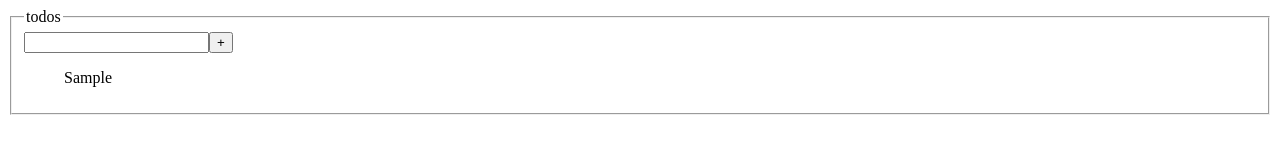
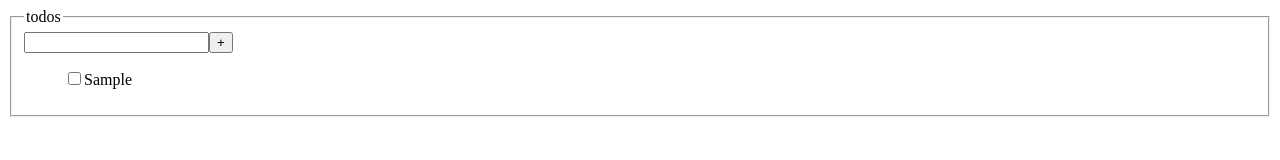
Before and after one commit to EGRrqq/todos, a React (Vite) app: page / in a window 1280 px wide. Both pictures are taken after typing "Sample" into the empty fields and a click on the button "add todo". Shown: the top 160 px of the page. Built offline with nearby package versions, Linux system fonts and the light colour scheme.

Commit message:
feat: add todo complete state

```diff
--- a/src/App.tsx
+++ b/src/App.tsx
@@ -1,14 +1,16 @@
-import { FormEvent, useCallback, useEffect, useState } from "react";
+import { FormEvent, MouseEvent, useCallback, useEffect, useState } from "react";
 import "./App.css";
 
 interface ITodo {
-  date: number;
+  date: string;
   text: string;
+  completed: boolean;
 }
 
 class Todo implements ITodo {
   text: string;
-  date = Date.now();
+  date = Date.now().toString();
+  completed = false;
 
   constructor(value: string) {
     this.text = value;
@@ -54,6 +56,15 @@ function App() {
 
     return cachedTodos ? JSON.parse(cachedTodos) : [];
   }
+  function toggleTodoCompleted(e: MouseEvent<HTMLInputElement>) {
+    const updatedTodos = todos.map((t) =>
+      t.date === (e.target as HTMLInputElement).id
+        ? { ...t, completed: !t.completed }
+        : t
+    );
+
+    setTodos(updatedTodos);
+  }
 
   return (
     <>
@@ -75,7 +86,16 @@ function App() {
 
         <ul>
           {todos.map((t) => (
-            <li key={t.date}>{t.text}</li>
+            <li key={t.date}>
+              <input
+                type="checkbox"
+                name="todo"
+                id={t.date}
+                checked={t.completed}
+                onClick={toggleTodoCompleted}
+              />
+              <label htmlFor={t.date}>{t.text}</label>
+            </li>
           ))}
         </ul>
       </fieldset>
```
